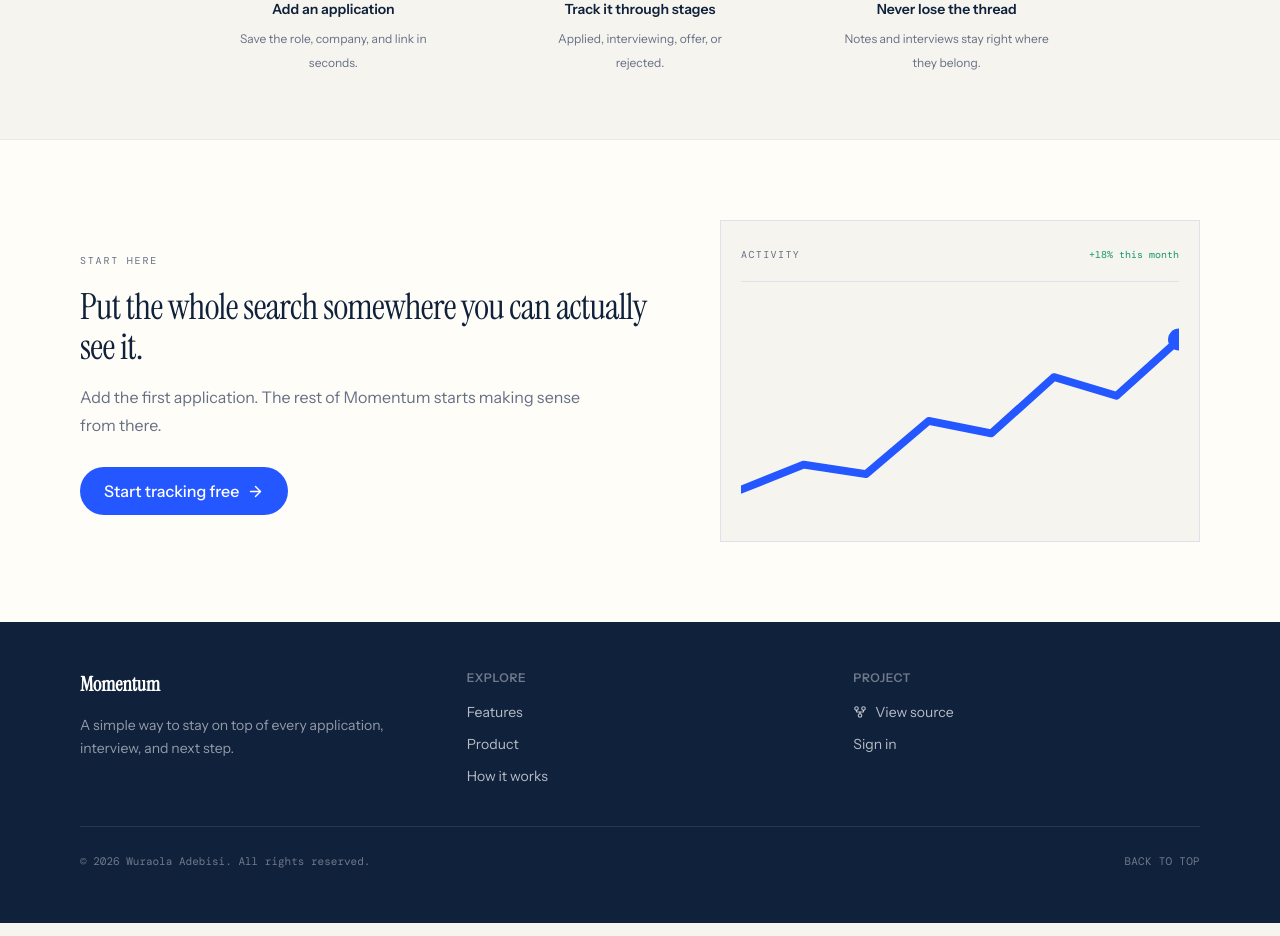
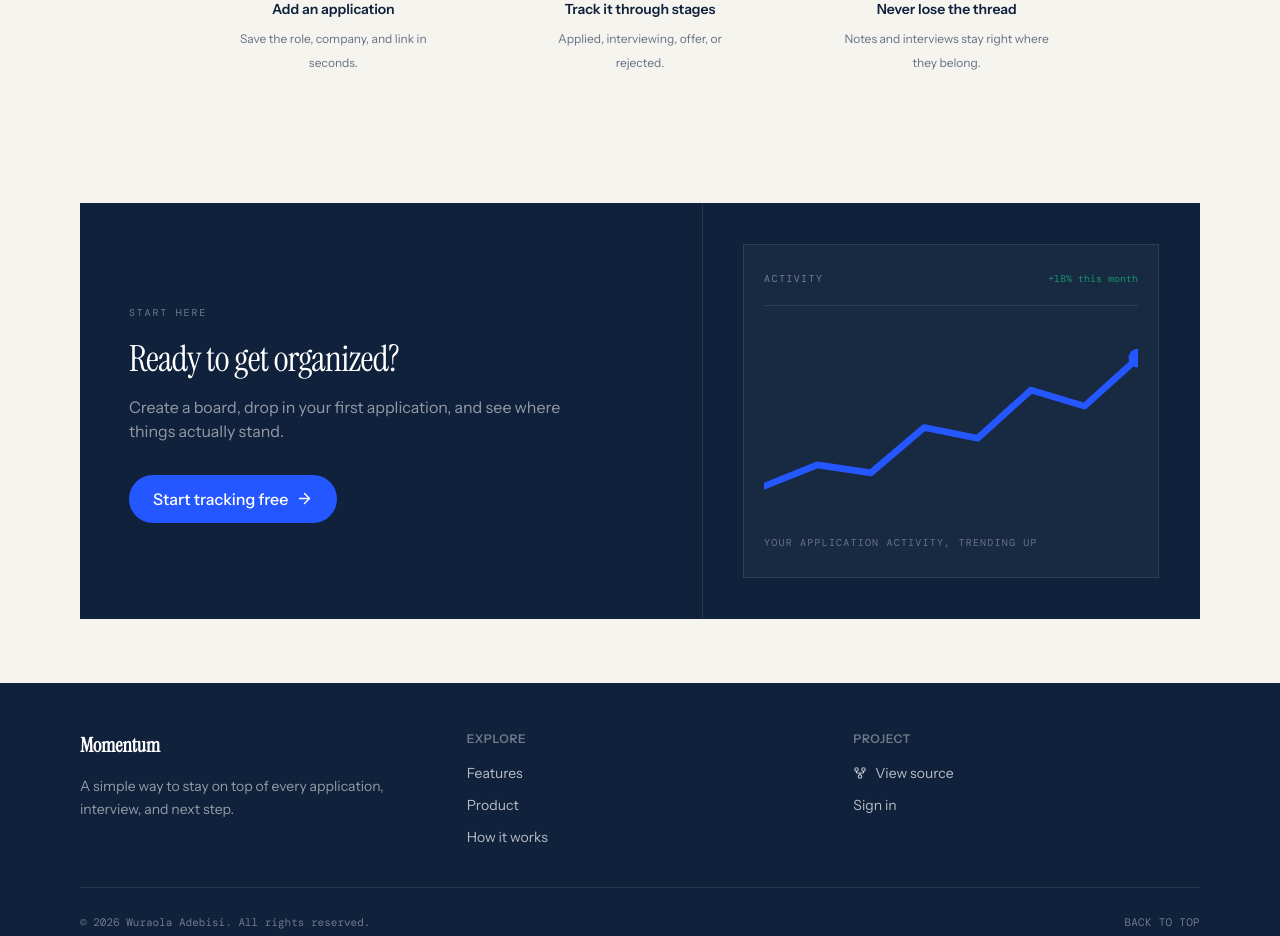
Before and after one commit to Wuraola-Adebisi/Momentum, a React (Vite) app: page / in a window 1280 px wide. Shown: the part 3220-4156 px from the top of the page. Built offline with nearby package versions, Linux system fonts and the light colour scheme; no server answers.

Commit message:
design: polish original Momentum homepage

```diff
--- a/src/components/marketing/ClosingCTA.tsx
+++ b/src/components/marketing/ClosingCTA.tsx
@@ -6,15 +6,19 @@ import { SECTION_PADDING_X } from "./layout";
 
 export function ClosingCTA() {
   return (
-    <section className={`border-t border-line/70 bg-surface ${SECTION_PADDING_X} py-14 md:py-20`}>
-      <div className="mx-auto grid max-w-content items-center gap-10 md:grid-cols-[1fr_0.8fr]">
-        <div>
-          <p className="font-data text-[10px] uppercase tracking-[0.18em] text-muted">Start here</p>
-          <h2 className="mt-3 max-w-xl">Put the whole search somewhere you can actually see it.</h2>
-          <p className="mt-4 max-w-lg text-base leading-7 text-muted">
-            Add the first application. The rest of Momentum starts making sense from there.
+    <section className={`bg-paper ${SECTION_PADDING_X} py-10 md:py-16`}>
+      <div className="mx-auto grid max-w-content overflow-hidden border border-ink/10 bg-ink md:grid-cols-[1fr_0.8fr] md:items-center">
+        <div className="px-8 py-10 md:px-12 md:py-14">
+          <p className="font-data text-[10px] uppercase tracking-[0.18em] text-white/40">
+            Start here
           </p>
-          <Link to="/login?mode=signup" className="mt-7 inline-block">
+          <h2 className="mt-3 text-white">Ready to get organized?</h2>
+          <p className="mt-4 max-w-md text-sm leading-6 text-white/55 md:text-base">
+            Create a board, drop in your first application, and see where things
+            actually stand.
+          </p>
+
+          <Link to="/login?mode=signup" className="mt-8 inline-block">
             <Button variant="accent" size="lg">
               Start tracking free
               <ArrowRight size={17} aria-hidden="true" />
@@ -22,12 +26,19 @@ export function ClosingCTA() {
           </Link>
         </div>
 
-        <div className="border border-line bg-paper p-5">
-          <div className="flex items-center justify-between border-b border-line pb-3">
-            <p className="font-data text-[10px] uppercase tracking-[0.14em] text-muted">Activity</p>
-            <p className="font-data text-[10px] text-status-offer">+18% this month</p>
+        <div className="hidden border-l border-white/10 px-7 py-10 md:block md:px-10">
+          <div className="border border-white/10 bg-white/[0.035] p-5">
+            <div className="flex items-center justify-between border-b border-white/10 pb-3">
+              <p className="font-data text-[10px] uppercase tracking-[0.14em] text-white/40">
+                Activity
+              </p>
+              <p className="font-data text-[10px] text-status-offer">+18% this month</p>
+            </div>
+            <MomentumSparkline className="mt-5 w-full" />
+            <p className="mt-4 font-data text-[10px] uppercase tracking-[0.12em] text-white/35">
+              Your application activity, trending up
+            </p>
           </div>
-          <MomentumSparkline className="mt-5 w-full" />
         </div>
       </div>
     </section>
```
